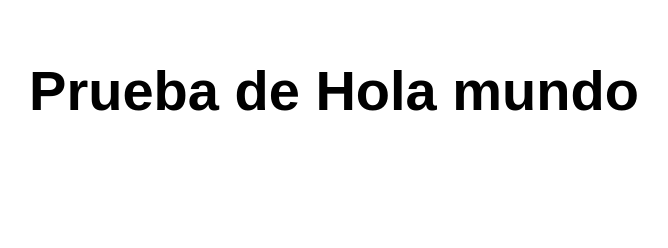
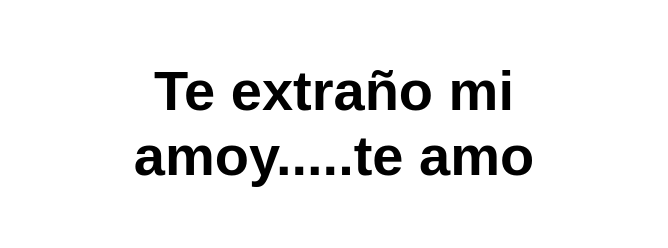
Before and after one commit to jamoal/mi-primer-app-javi, a website: page src/index.html in a window 1280 px wide. Shown: the whole page, without its empty margins (306-974 px from the left). Drawn offline with Linux system fonts and the light colour scheme.

Commit message:
//prueba final

```diff
--- a/src/index.html
+++ b/src/index.html
@@ -5,12 +5,12 @@
   <meta charset="UTF-8">
   <meta name="viewport" content="width=device-width, initial-scale=1.0">
   <link rel="stylesheet" href="styles.css">
-  <title>hiii....te extraño mi amoy, te amo mi vida</title>
+  <title>para mi amoy</title>
 </head>
 
 <body>
   <main>
-    <h1>Prueba de Hola mundo</h1>
+    <h1>Te extraño mi amoy.....te amo</h1>
   </main>
 </body>
 
```
